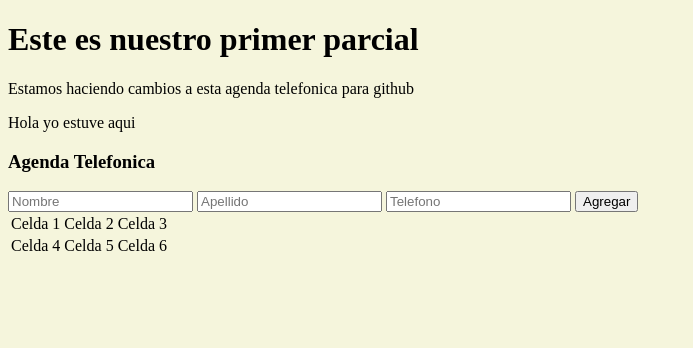
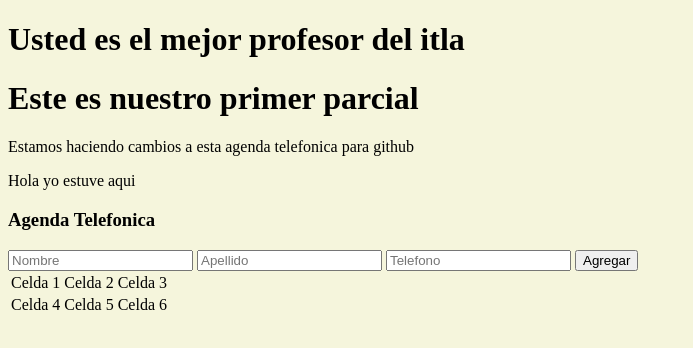
Before and after one commit to KaholyTHV/Electiva-parcial1, a plain HTML site: page index.html in a window 1280 px wide. Shown: the whole page, without its empty margins (0-693 px from the left). Drawn offline with Linux system fonts and the light colour scheme.

Commit message:
algunos cambios

```diff
--- a/index.html
+++ b/index.html
@@ -7,6 +7,7 @@
     <title>Primer Parcial</title>
 </head>
 <body bgcolor="beige">
+<h1>Usted es el mejor profesor del itla</h1>
     <h1>Este es nuestro primer parcial</h1>
     <p>Estamos haciendo cambios a esta agenda telefonica para github</p>
     <p>Hola yo estuve aqui</p>
```
